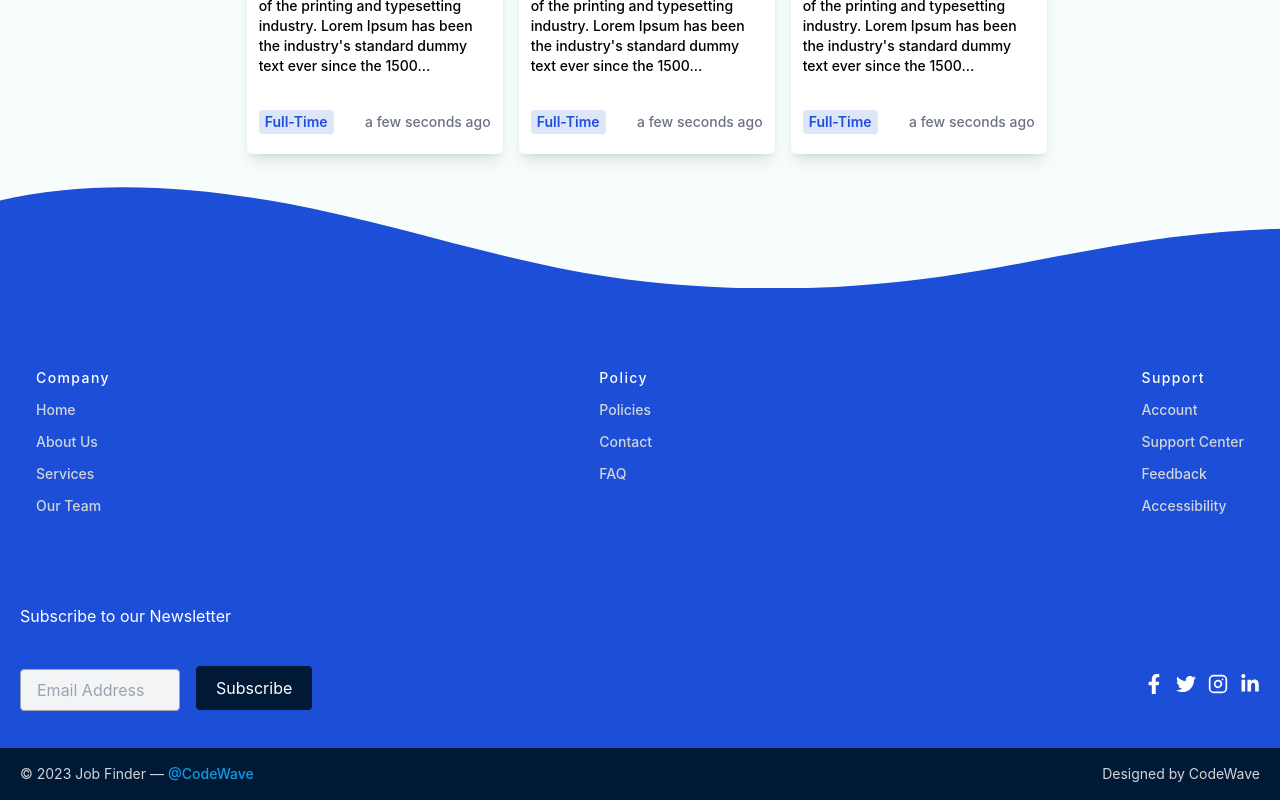
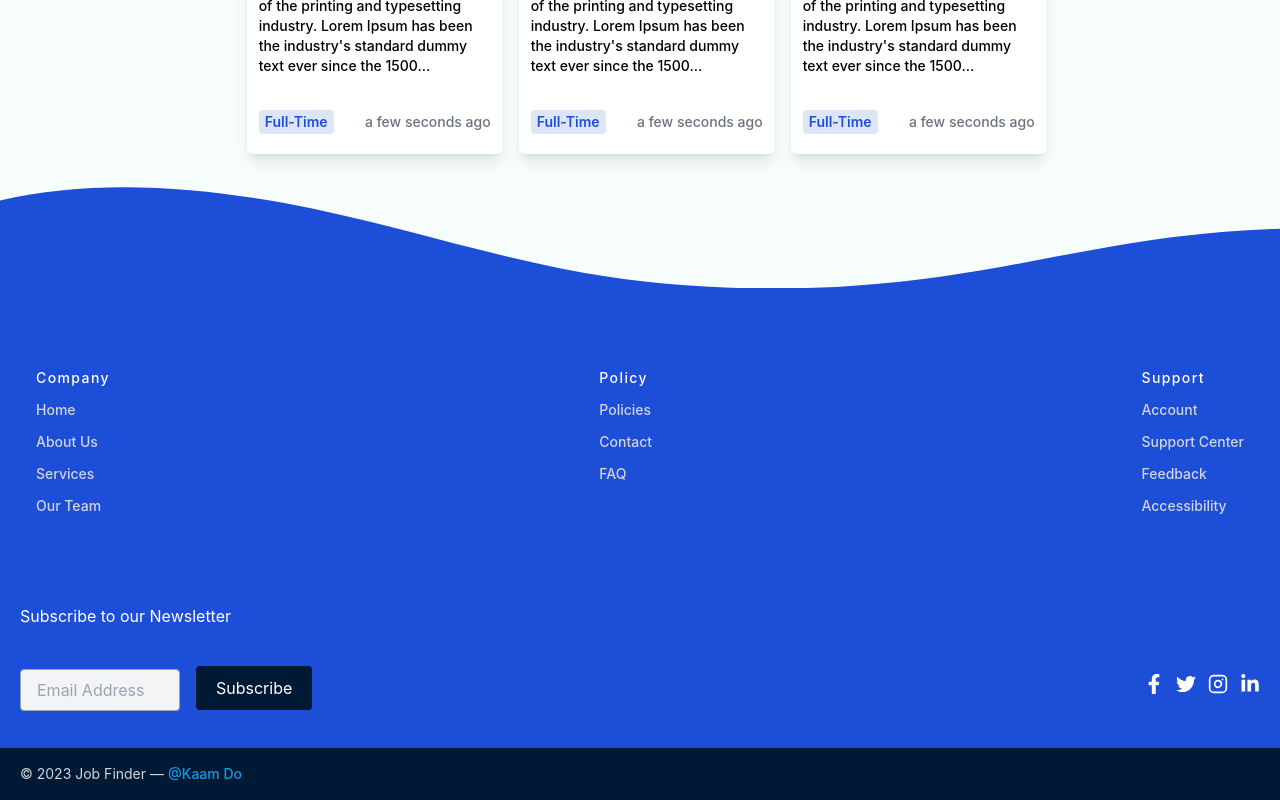
Before and after one commit to PatilHarshh/Kaam-Do, a React (Vite) app in the folder client/: page /find-jobs in a window 1280 px wide. Shown: the part 1400-2200 px from the top of the page. Built offline with nearby package versions, Linux system fonts and the light colour scheme.

Commit message:
Update Footer.jsx

```diff
--- a/client/src/components/Footer.jsx
+++ b/client/src/components/Footer.jsx
@@ -93,18 +93,16 @@ const Footer = () => {
             <p className='text-gray-300 text-sm text-center sm:text-left'>
               &copy; 2023 Job Finder —
               <a
-                href='https://youtube.com/@CodeWaveWithAsante'
+
                 className='text-[#1199e7] ml-1'
                 target='_blank'
                 rel='noopener noreferrer'
               >
-                @CodeWave
+                @Kaam Do
               </a>
             </p>
 
-            <span className='sm:ml-auto sm:mt-0 mt-2 sm:w-auto w-full sm:text-left text-center text-gray-300 text-sm'>
-              Designed by CodeWave
-            </span>
+
           </div>
         </div>
       </div>
```
